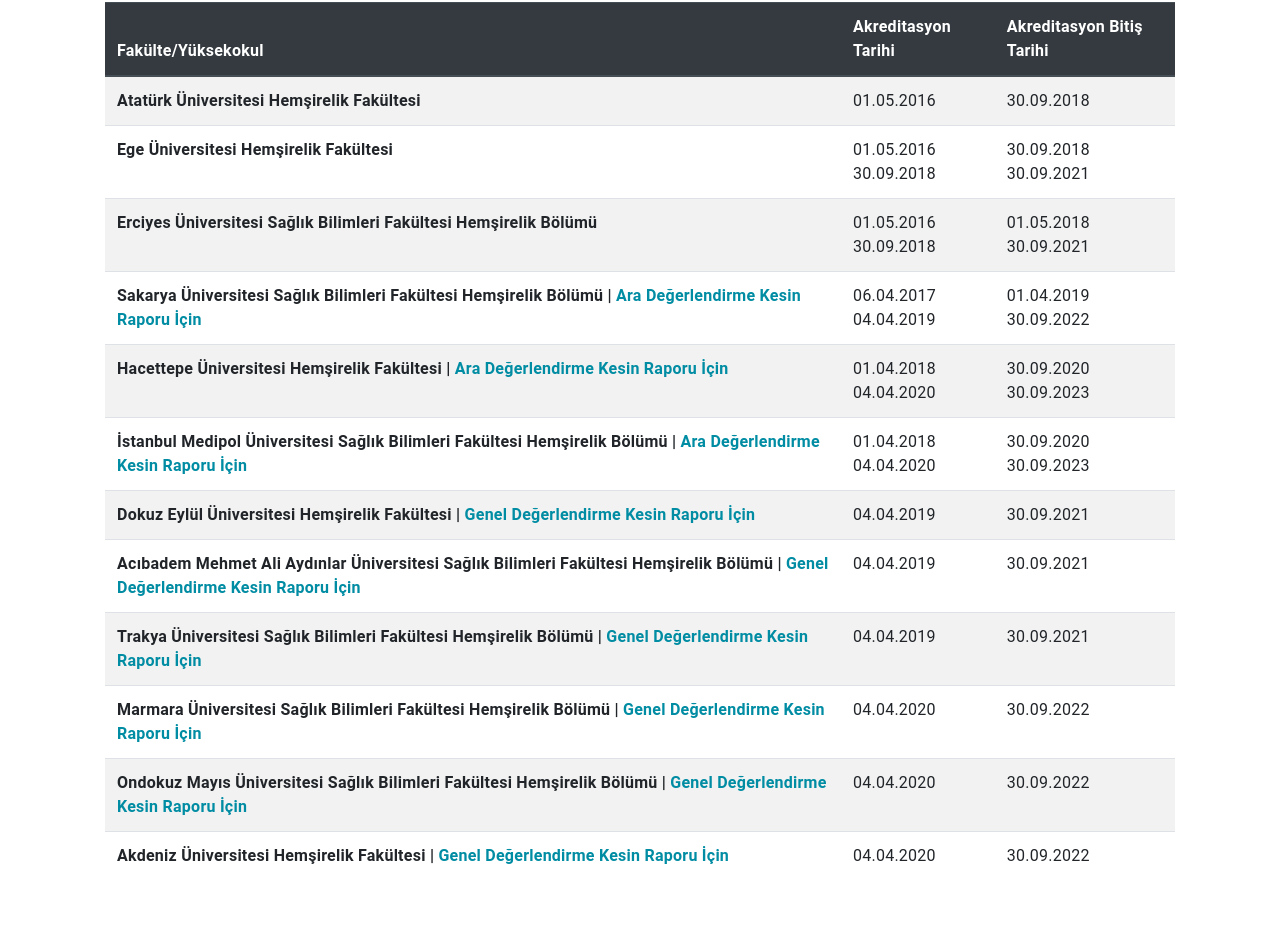
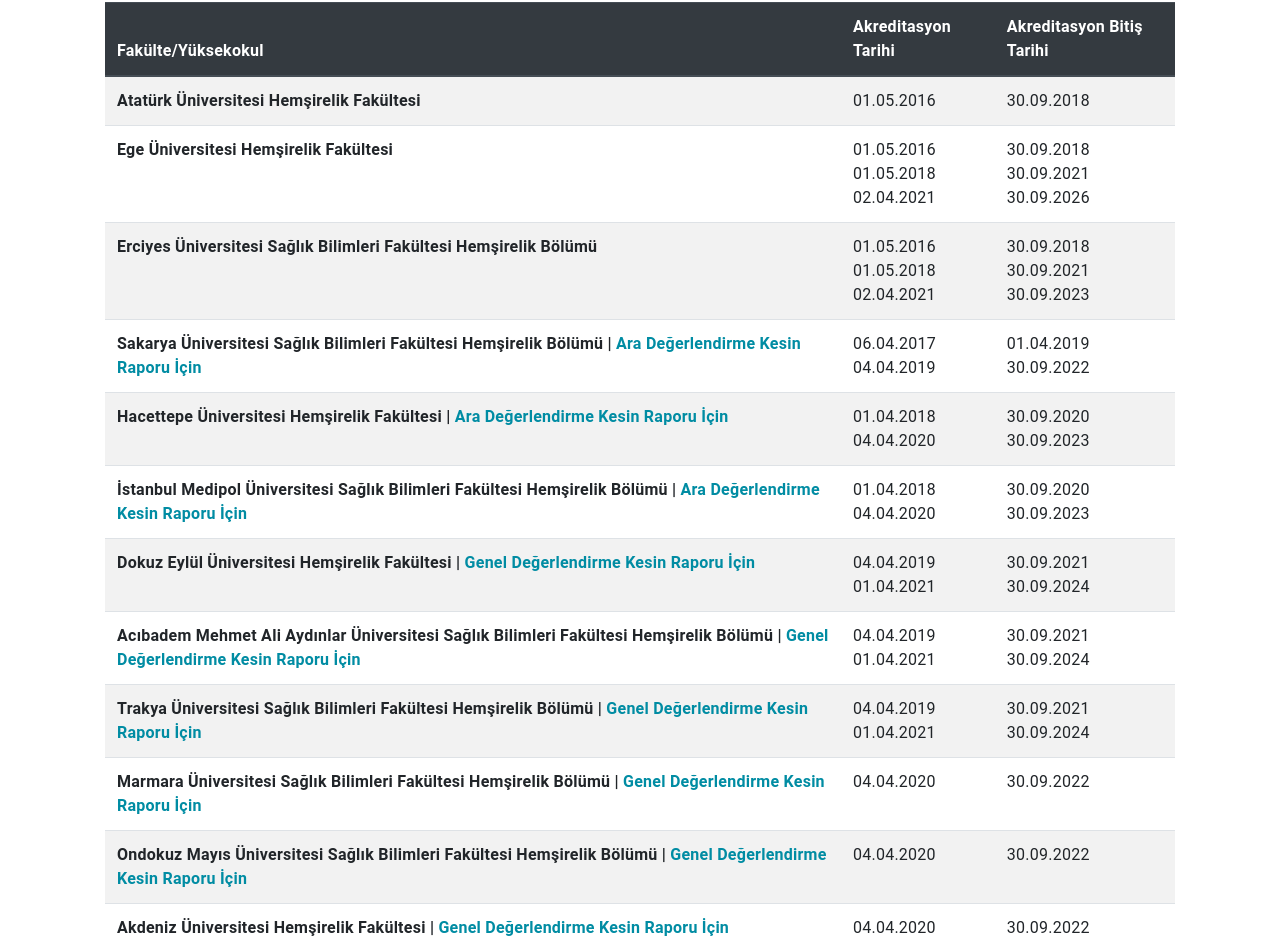
Before and after one commit to sametgolgeci/Hepdak-nextjs, a Next.js app: page /akredite-edilen-kurumlar in a window 1280 px wide. Shown: the part 384-1336 px from the top of the page. Built offline with nearby package versions, Linux system fonts and the light colour scheme.

Commit message:
Update akredite-edilen-kurumlar.js
- Yeni akreditasyon tarihleri eklendi

```diff
--- a/pages/akredite-edilen-kurumlar.js
+++ b/pages/akredite-edilen-kurumlar.js
@@ -11,7 +11,7 @@ const Akredite = () => (
 	    <div className="row akreditasyon">
 	    	<div className="col-md-12 akreditasyon-content">
           <div id="akredite" className="akreditasyon-content-item">
-            <div className="akreditasyon-content-subtitle">HEPDAK Tarafından Akredite Edilen Hemşirelik Lisans Programları (04.04.2020 itibariyle)</div>
+            <div className="akreditasyon-content-subtitle">HEPDAK Tarafından Akredite Edilen Hemşirelik Lisans Programları (04.04.2021 itibariyle)</div>
             <table className="table table-striped">
               <thead className="thead-dark">
                 <tr>
@@ -29,16 +29,20 @@ const Akredite = () => (
                 <tr>
                   <th scope="row">Ege Üniversitesi Hemşirelik Fakültesi</th>
                   <td><p>01.05.2016</p>
-                  <p>30.09.2018</p></td>
+                  <p>01.05.2018</p>
+                  <p>02.04.2021</p></td>
                   <td><p>30.09.2018</p>
-                  <p>30.09.2021</p></td>
+                  <p>30.09.2021</p>
+                  <p>30.09.2026</p></td>
                 </tr>
                 <tr>
                   <th scope="row">Erciyes Üniversitesi Sağlık Bilimleri Fakültesi Hemşirelik Bölümü</th>
                   <td><p>01.05.2016</p>
-                  <p>30.09.2018</p></td>
-                  <td><p>01.05.2018</p>
-                  <p>30.09.2021</p></td>
+                  <p>01.05.2018</p>
+                  <p>02.04.2021</p></td>
+                  <td><p>30.09.2018</p>
+                  <p>30.09.2021</p>
+                  <p>30.09.2023</p></td>
                 </tr>
                 <tr>
                   <th scope="row">Sakarya Üniversitesi Sağlık Bilimleri Fakültesi Hemşirelik Bölümü | <Link  href="doc/rapor-sakarya.pdf"><a className="akreditasyon-rapor">Ara Değerlendirme Kesin Raporu İçin</a></Link></th>
@@ -63,18 +67,24 @@ const Akredite = () => (
                 </tr>
                 <tr>
                   <th scope="row">Dokuz Eylül Üniversitesi Hemşirelik Fakültesi | <Link href="doc/rapor-dokuz-eylul.pdf"><a className="akreditasyon-rapor">Genel Değerlendirme Kesin Raporu İçin</a></Link></th>
-                  <td>04.04.2019</td>
-                  <td>30.09.2021</td>
+                  <td><p>04.04.2019</p>
+                  <p>01.04.2021</p></td>
+                  <td><p>30.09.2021</p>
+                  <p>30.09.2024</p></td>
                 </tr>
                 <tr>
                   <th scope="row">Acıbadem Mehmet Ali Aydınlar Üniversitesi Sağlık Bilimleri Fakültesi Hemşirelik Bölümü | <Link href="doc/rapor-acibadem.pdf"><a className="akreditasyon-rapor">Genel Değerlendirme Kesin Raporu İçin</a></Link></th>
-                  <td>04.04.2019</td>
-                  <td>30.09.2021</td>
+                  <td><p>04.04.2019</p>
+                  <p>01.04.2021</p></td>
+                  <td><p>30.09.2021</p>
+                  <p>30.09.2024</p></td>
                 </tr>
                 <tr>
                   <th scope="row">Trakya Üniversitesi Sağlık Bilimleri Fakültesi Hemşirelik Bölümü | <Link href="doc/rapor-trakya.pdf"><a className="akreditasyon-rapor">Genel Değerlendirme Kesin Raporu İçin</a></Link></th>
-                  <td>04.04.2019</td>
-                  <td>30.09.2021</td>
+                  <td><p>04.04.2019</p>
+                  <p>01.04.2021</p></td>
+                  <td><p>30.09.2021</p>
+                  <p>30.09.2024</p></td>
                 </tr>
                 <tr>
                   <th scope="row">Marmara Üniversitesi Sağlık Bilimleri Fakültesi Hemşirelik Bölümü | <Link  href="doc/rapor-marmara.pdf"><a className="akreditasyon-rapor">Genel Değerlendirme Kesin Raporu İçin</a></Link></th>
```
